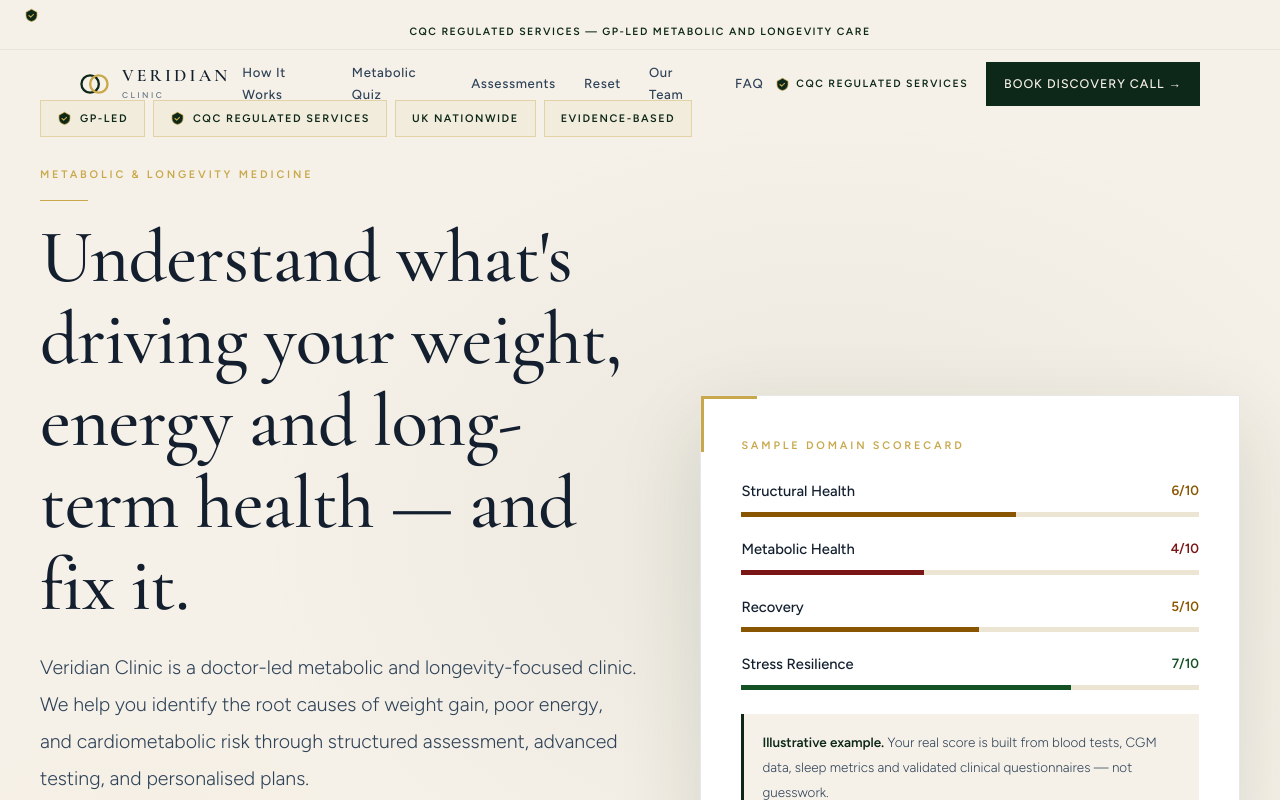
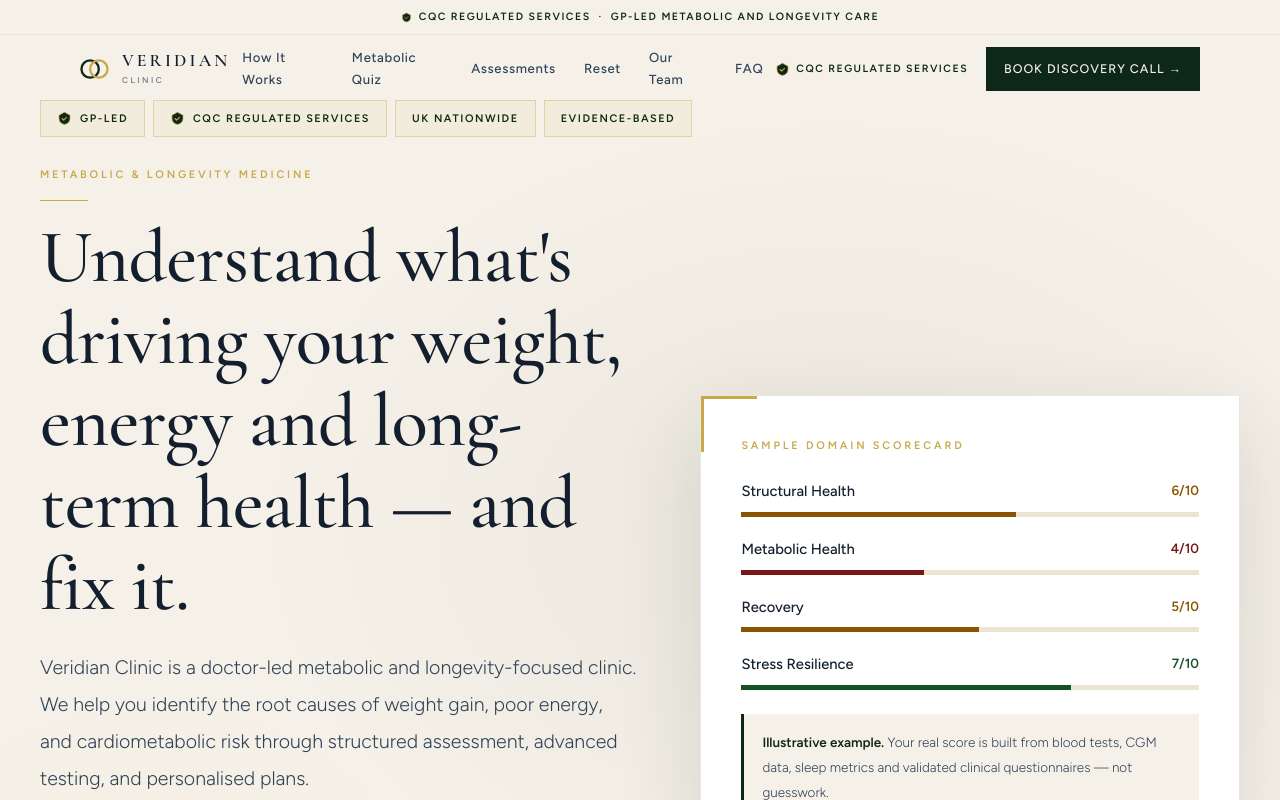
Before and after one commit to Dioscuri2/veridian-clinic, a Next.js app: page / in a window 1280 px wide. Shown: the top 800 px of the page. Built offline with nearby package versions, Linux system fonts and the light colour scheme.

Commit message:
fix: inline shield icon in nav trust bar (SVG was rendering block)

```diff
--- a/components/Navigation.jsx
+++ b/components/Navigation.jsx
@@ -39,9 +39,12 @@
 
   return (
     <header className={`nav ${scrolled || !isHome ? "nav-scroll" : ""}`}>
-      <div style={{ padding: "8px 24px", textAlign: "center", fontSize: ".66rem", fontWeight: 600, letterSpacing: ".14em", textTransform: "uppercase", color: "var(--fo)", borderBottom: "1px solid rgba(0,0,0,.06)", background: "rgba(246,241,232,.92)" }}>
-        <Shield style={{ display: "inline-block", verticalAlign: "middle", marginRight: 6 }} />
-        CQC regulated services — GP-led metabolic and longevity care
+      <div style={{ padding: "8px 24px", textAlign: "center", fontSize: ".66rem", fontWeight: 600, letterSpacing: ".14em", textTransform: "uppercase", color: "var(--fo)", borderBottom: "1px solid rgba(0,0,0,.06)", background: "rgba(246,241,232,.92)", display: "flex", alignItems: "center", justifyContent: "center", gap: 7 }}>
+        <svg width="11" height="11" viewBox="0 0 15 15" fill="none" style={{ flexShrink: 0 }}>
+          <path d="M7.5 1.2L2 4.2v3.5c0 2.8 2.1 5 5.5 5.8 3.4-.8 5.5-3 5.5-5.8V4.2z" fill="var(--fo)" stroke="var(--go)" strokeWidth=".7"/>
+          <path d="M5 7.5l1.7 1.7 2.8-2.8" stroke="var(--go)" strokeWidth="1.1" strokeLinecap="round" strokeLinejoin="round"/>
+        </svg>
+        <span>CQC regulated services &nbsp;·&nbsp; GP-led metabolic and longevity care</span>
       </div>
       <div className="nav-inner">
         <Link href="/" className="logo-mark">
```
